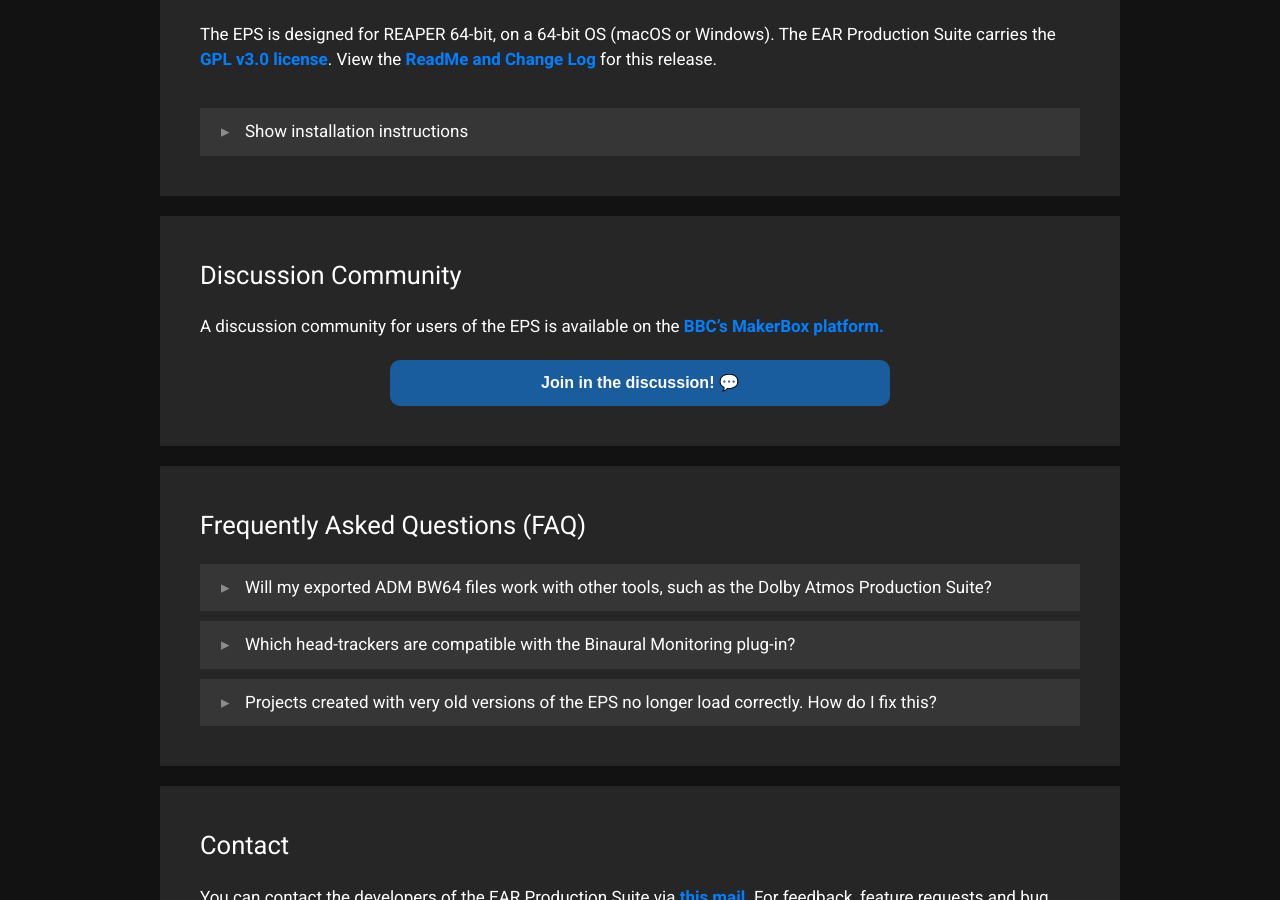
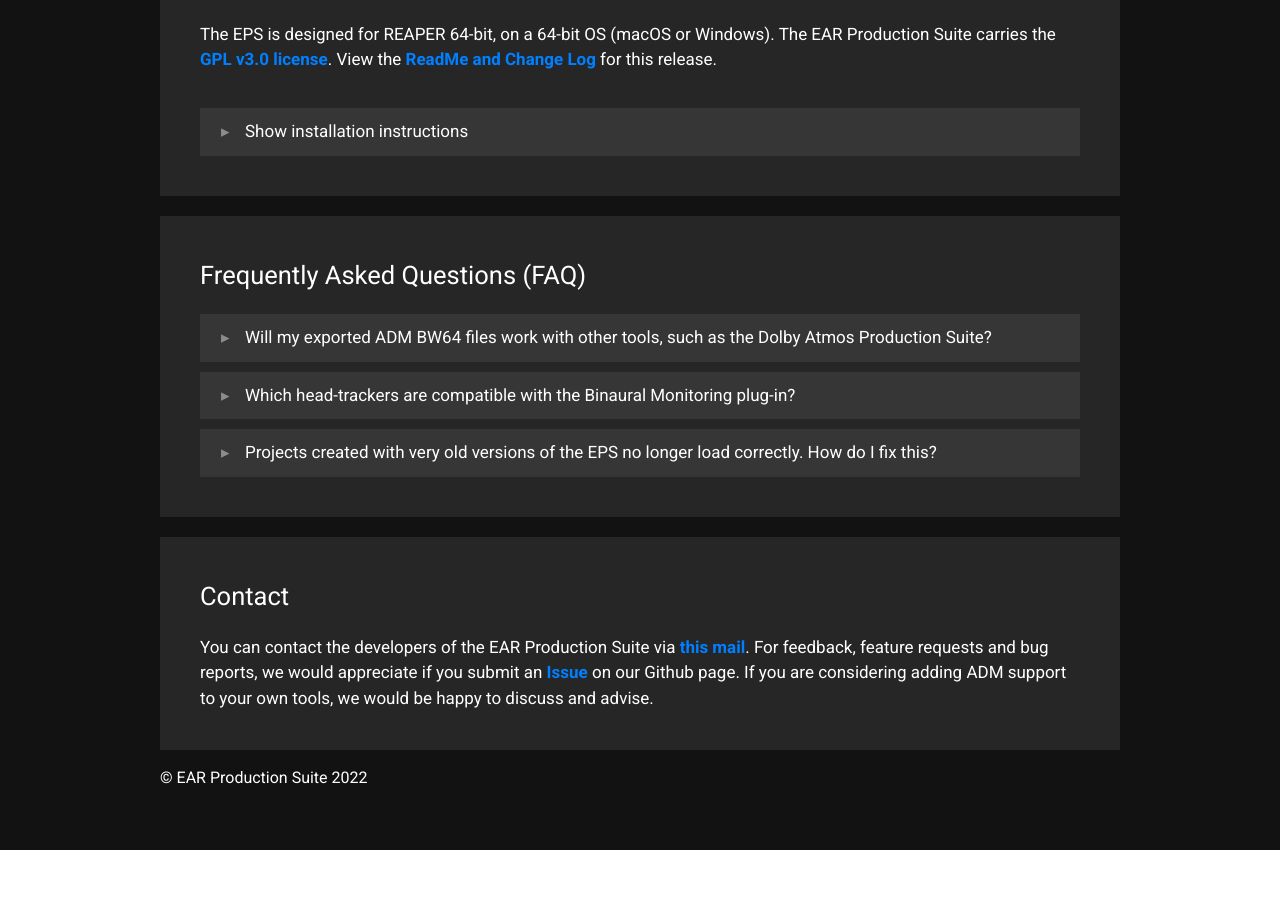
Before and after one commit to ebu/ear-production-suite, a Jekyll site: the page built from docs/index.markdown, in a window 1280 px wide and 900 px high, scrolled down 2580 px. Built offline with Jekyll 4.4.1, drawn with Linux system fonts in a browser that asks for light colours; after the commit the page ends 3430 px from its top, so only the background shows below that.

Commit message:
Hide MakerBox link until login fix

```diff
--- a/docs/index.markdown
+++ b/docs/index.markdown
@@ -112,7 +112,7 @@
   </details>
 </div>
 
-<div markdown="1" class="text_section">
+<div markdown="1" class="text_section" style="display: none;">
 ## Discussion Community
 A discussion community for users of the EPS is available on the <a href="https://www.bbc.co.uk/makerbox/tools/ear-production-suite">BBC's MakerBox platform.</a>
   <div class="button-grid-wide">
```
